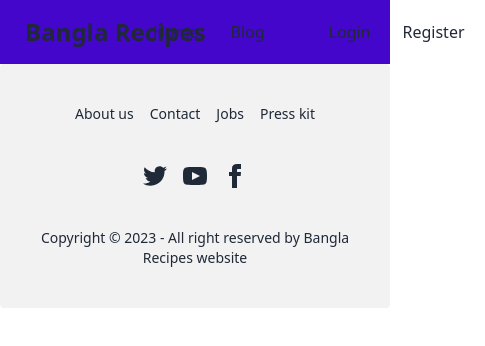
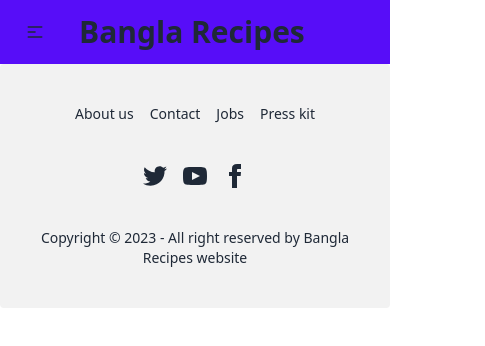
Before and after one commit to Akram-Ul-Hasan/bangla-racipies-client, a React (Vite) app: page /login in a window 390 px wide. Shown: the top 346 px of the page, 485 px wide, since content can reach past the window. Built offline with nearby package versions, Linux system fonts and the light colour scheme; no server answers.

Commit message:
make home page responsive

```diff
--- a/src/pages/Shared/NavigationBar/NavigationBar.jsx
+++ b/src/pages/Shared/NavigationBar/NavigationBar.jsx
@@ -14,11 +14,60 @@ const NavigationBar = () => {
   };
   return (
     <div>
-      <div className="navbar bg-primary-focus">
-        <div className="flex-1">
-          <a className="btn btn-ghost normal-case text-2xl">Bangla Recipes</a>
+      <div className="navbar bg-primary">
+        <div className="navbar-start">
+          <div className="dropdown">
+            <label tabIndex={0} className="btn btn-ghost lg:hidden">
+              <svg
+                xmlns="http://www.w3.org/2000/svg"
+                className="h-5 w-5"
+                fill="none"
+                viewBox="0 0 24 24"
+                stroke="currentColor"
+              >
+                <path
+                  strokeLinecap="round"
+                  strokeLinejoin="round"
+                  strokeWidth="2"
+                  d="M4 6h16M4 12h8m-8 6h16"
+                />
+              </svg>
+            </label>
+            <ul
+              tabIndex={0}
+              className="menu menu-compact dropdown-content mt-3 p-2 shadow bg-base-100 rounded-box w-52"
+            >
+              <li>
+                <ActiveLink to="/">Home</ActiveLink>
+              </li>
+              <li>
+                <ActiveLink to="/blog">Blog</ActiveLink>
+              </li>
+              <li></li>
+              {user && (
+                <li>
+                  <Link to="">{user?.displayName}</Link>
+                </li>
+              )}
+              {user ? (
+                <li>
+                  <p onClick={handleLogOut}>Logout</p>
+                </li>
+              ) : (
+                <>
+                  <li>
+                    <ActiveLink to="/login/login">Login</ActiveLink>
+                  </li>
+                  <li>
+                    <ActiveLink to="/login/register">Register</ActiveLink>
+                  </li>
+                </>
+              )}
+            </ul>
+          </div>
+          <a className="btn btn-ghost normal-case text-3xl">Bangla Recipes</a>
         </div>
-        <div className="flex-none">
+        <div className="navbar-end hidden lg:flex">
           <ul className="menu menu-horizontal px-1">
             <li>
               <ActiveLink to="/">Home</ActiveLink>
@@ -48,7 +97,9 @@ const NavigationBar = () => {
             )}
           </ul>
         </div>
+
       </div>
+
     </div>
   );
 };
```
